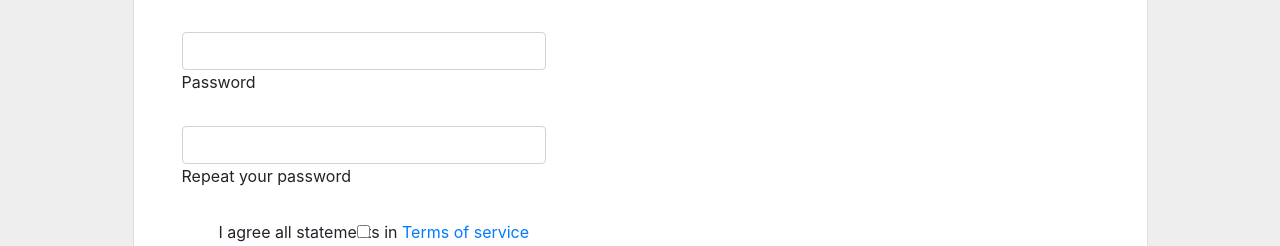
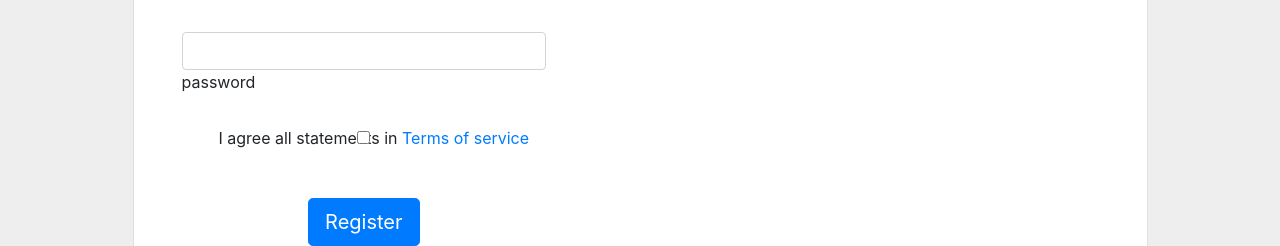
Before and after one commit to ankitdungarwal/home-App---frontend, an Angular app: page /register in a window 1280 px wide. Shown: the part 1157-1403 px from the top of the page. Built offline with nearby package versions, Linux system fonts and the light colour scheme.

Commit message:
register component password label was not working properly got fixed now

```diff
--- a/src/app/register/register.component.html
+++ b/src/app/register/register.component.html
@@ -151,31 +151,17 @@
                     >
                   </div>
                 </div>
-
                 <div class="d-flex flex-row align-items-center mb-4">
-                  <i class="fas fa-lock fa-lg me-3 fa-fw"></i>
+                  <i class="fas fa-envelope fa-lg me-3 fa-fw"></i>
                   <div class="form-outline flex-fill mb-0">
                     <input
                       type="password"
-                      id="form3Example4c"
+                      id="form3Example3c"
                       class="form-control"
+                      [(ngModel)]="user.password"
                     />
-                    <label class="form-label" for="form3Example4c"
-                      >Password</label
-                    >
-                  </div>
-                </div>
-
-                <div class="d-flex flex-row align-items-center mb-4">
-                  <i class="fas fa-key fa-lg me-3 fa-fw"></i>
-                  <div class="form-outline flex-fill mb-0">
-                    <input
-                      type="password"
-                      id="form3Example4cd"
-                      class="form-control"
-                    />
-                    <label class="form-label" for="form3Example4cd"
-                      >Repeat your password</label
+                    <label class="form-label" for="form3Example3c"
+                      >password</label
                     >
                   </div>
                 </div>
```
